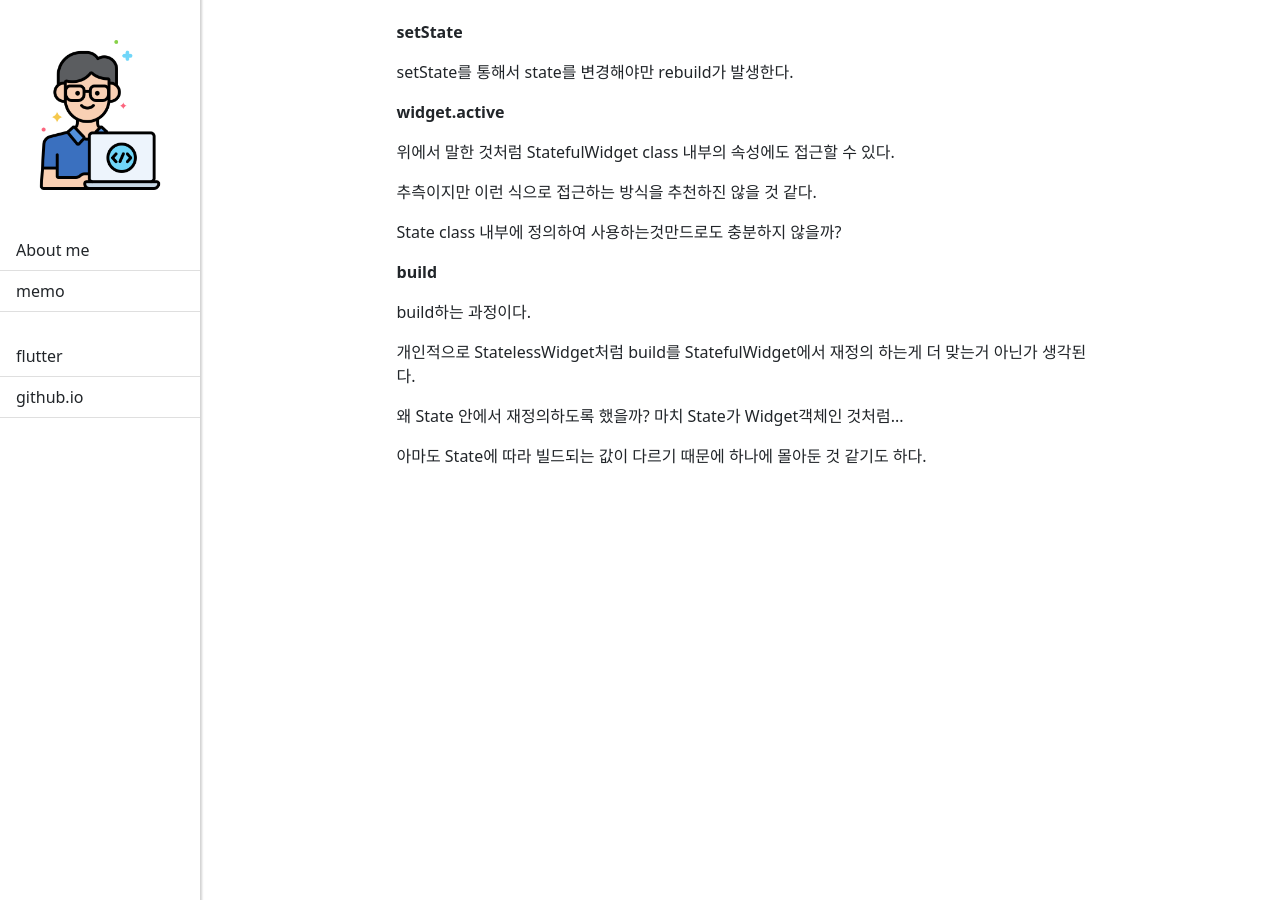
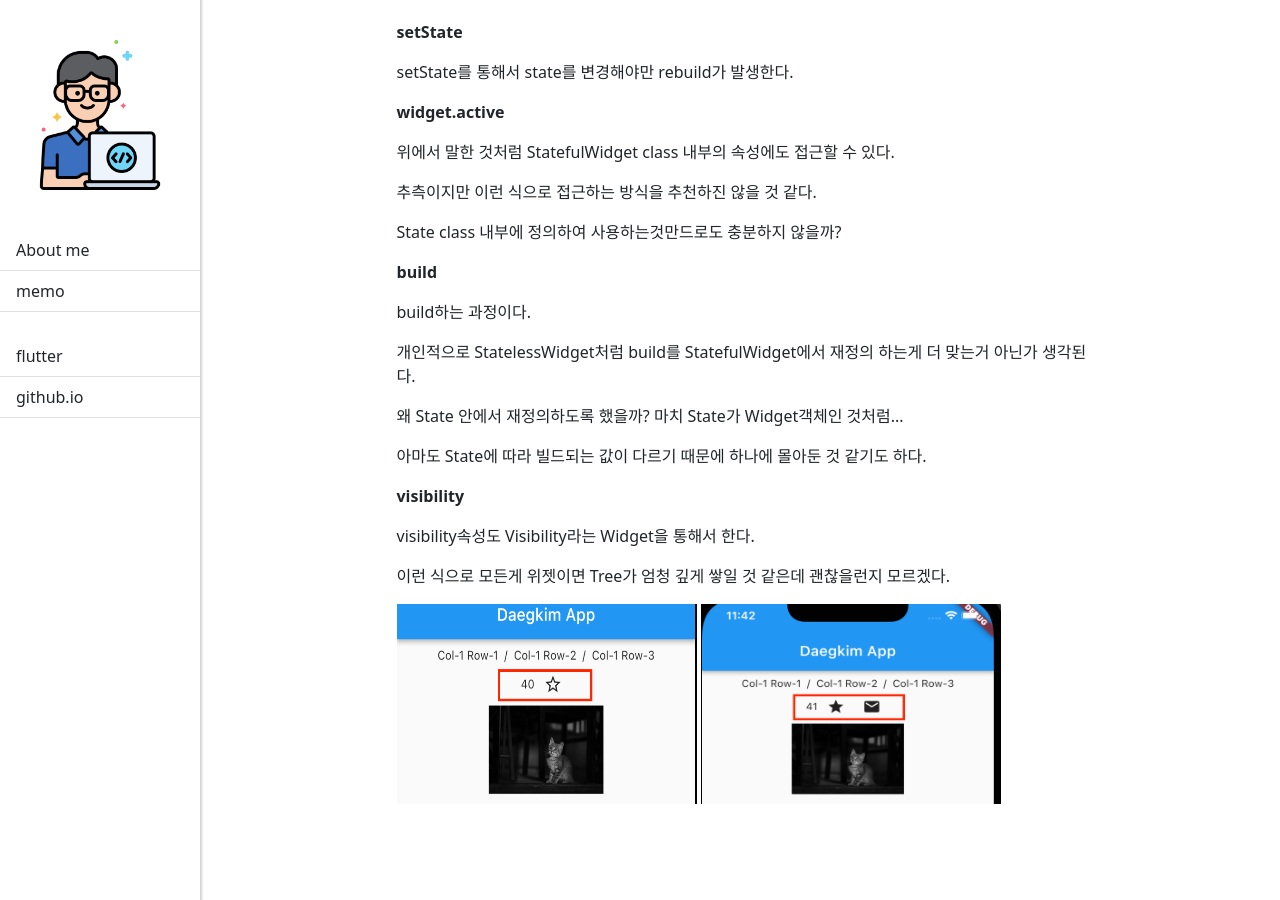
Before and after one commit to daegkim/daegkim.github.io, a Jekyll site: the page built from _flutter/flutter-practice-basic-widget2.markdown, in a window 1280 px wide and 900 px high, scrolled down 2131 px. Built offline with Jekyll 4.4.1, drawn with Linux system fonts in a browser that asks for light colours.

Commit message:
flutter 실습 내용 정리

````diff
--- a/_flutter/flutter-practice3.markdown
+++ b/_flutter/flutter-practice-basic-widget2.markdown
@@ -4,7 +4,8 @@ title:  "flutter 기본 위젯 실습2"
 date:   2022-01-19
 ---
 
-StatefulWidget을 활용한 좋아요 버튼 구현
+<p>StatefulWidget을 활용한 좋아요 버튼 구현</p>
+
 ```dart
 class FavoriteWidget extends StatefulWidget {
   // 1. 생성자
@@ -94,3 +95,8 @@ class _FavoriteWidgetState extends State<FavoriteWidget> {
 <p>개인적으로 StatelessWidget처럼 build를 StatefulWidget에서 재정의 하는게 더 맞는거 아닌가 생각된다.</p>
 <p>왜 State 안에서 재정의하도록 했을까? 마치 State가 Widget객체인 것처럼...</p>
 <p>아마도 State에 따라 빌드되는 값이 다르기 때문에 하나에 몰아둔 것 같기도 하다.</p>
+<p style="font-weight: bold">visibility</p>
+<p>visibility속성도 Visibility라는 Widget을 통해서 한다.</p>
+<p>이런 식으로 모든게 위젯이면 Tree가 엄청 깊게 쌓일 것 같은데 괜찮을런지 모르겠다.</p>
+<img src="../assets/images/before_favorite.png" width="300" height="200">
+<img src="../assets/images/after_favorite.png" width="300" height="200">
````
Also changed, not shown: assets/images/after_favorite.png (added), assets/images/before_favorite.png (added).
